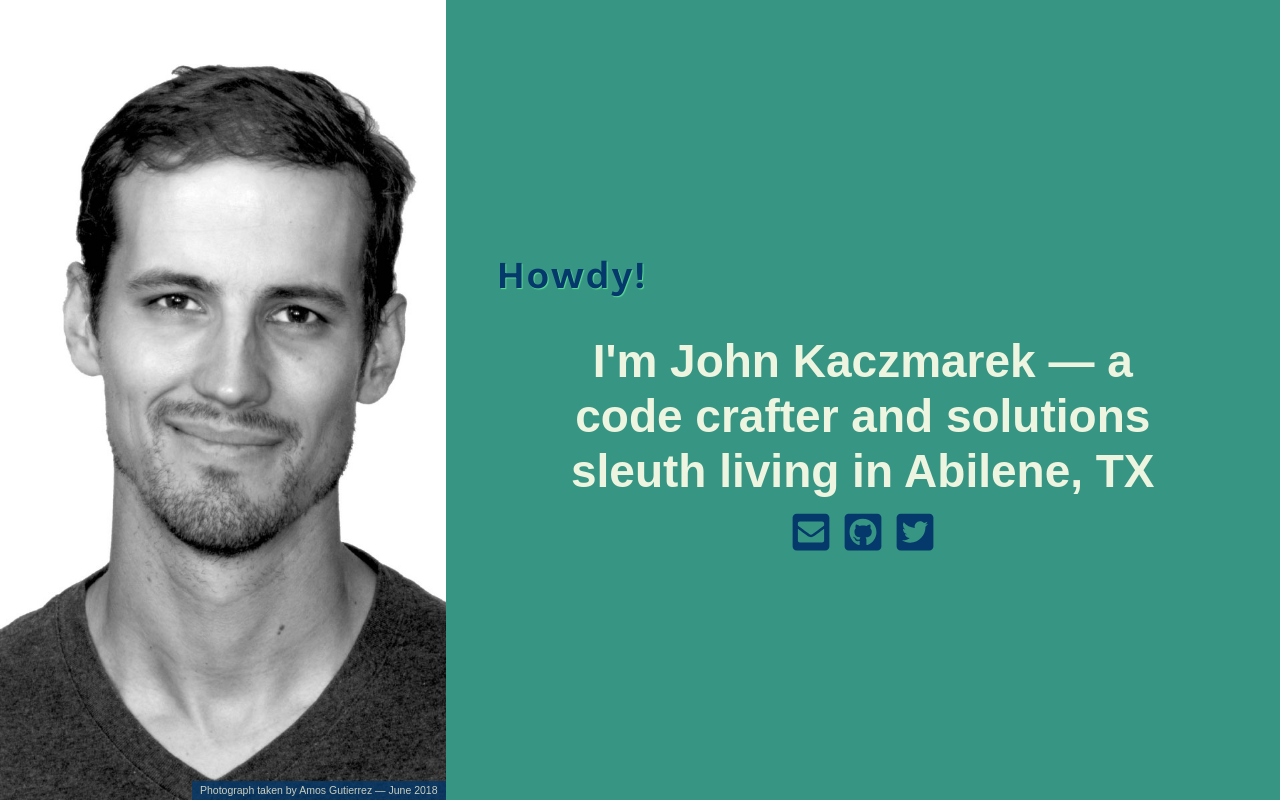
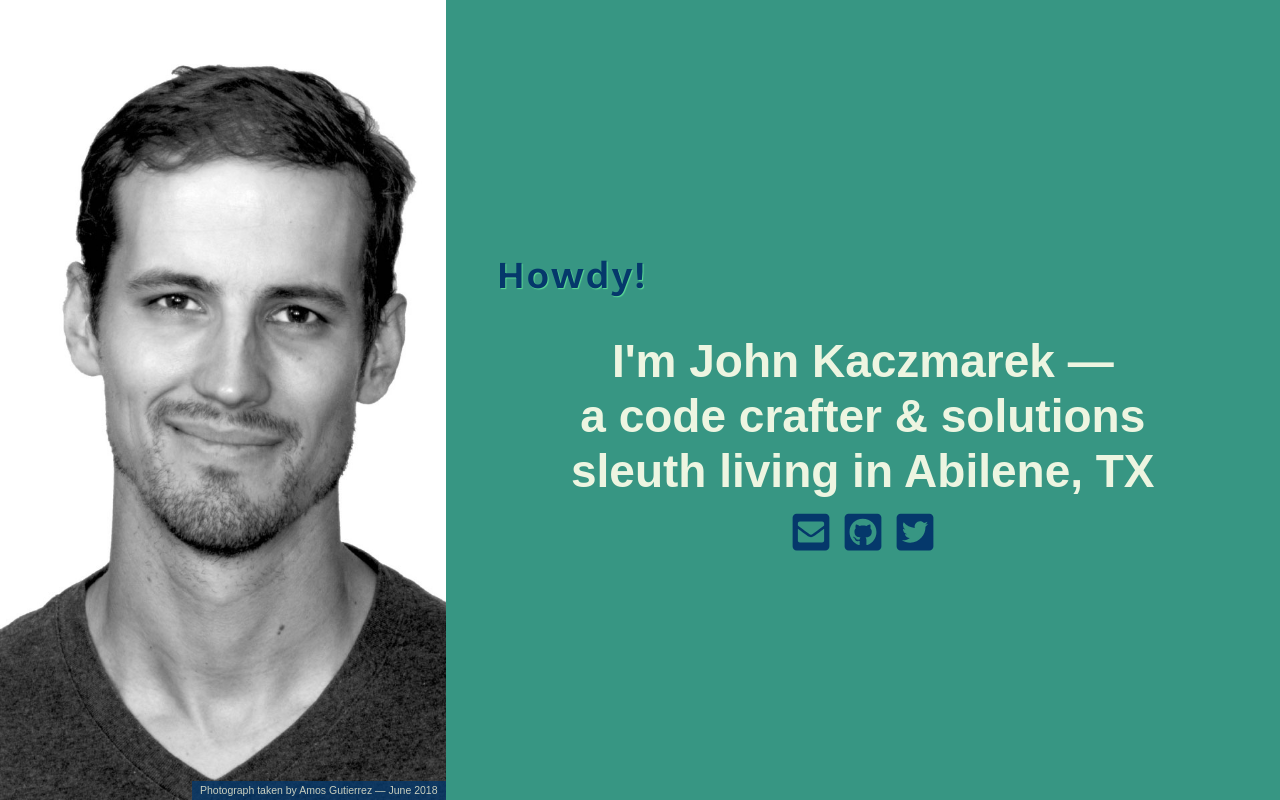
Before and after one commit to JohnKacz/johnkacz.github.io, a plain HTML site: page index.html in a window 1280 px wide. Drawn offline with nearby package versions, Linux system fonts and the light colour scheme.

Commit message:
Tweak: spacing and alignment

```diff
--- a/index.html
+++ b/index.html
@@ -25,8 +25,8 @@
     <div class="welcome">
       <h2 class="welcome__greeting">Howdy!</h2>
       <div class="welcome__about">
-        <div class="welcome__line">I'm John Kaczmarek &mdash; a</div>
-        <div class="welcome__line">code crafter and solutions</div>
+        <div class="welcome__line">I'm John Kaczmarek &mdash;</div>
+        <div class="welcome__line">a code crafter & solutions</div>
         <div class="welcome__line">sleuth living in Abilene, TX</div>
         <!-- <div class="welcome__line">I love making things, playing board games, going on adventures with my <a href="https://kaczmarek.us/">family</a></div> -->
       </div>
```
